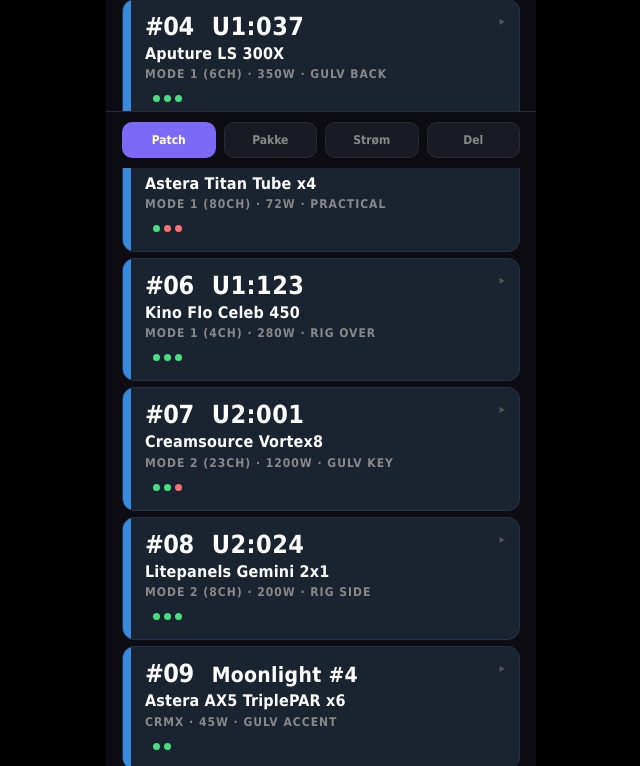
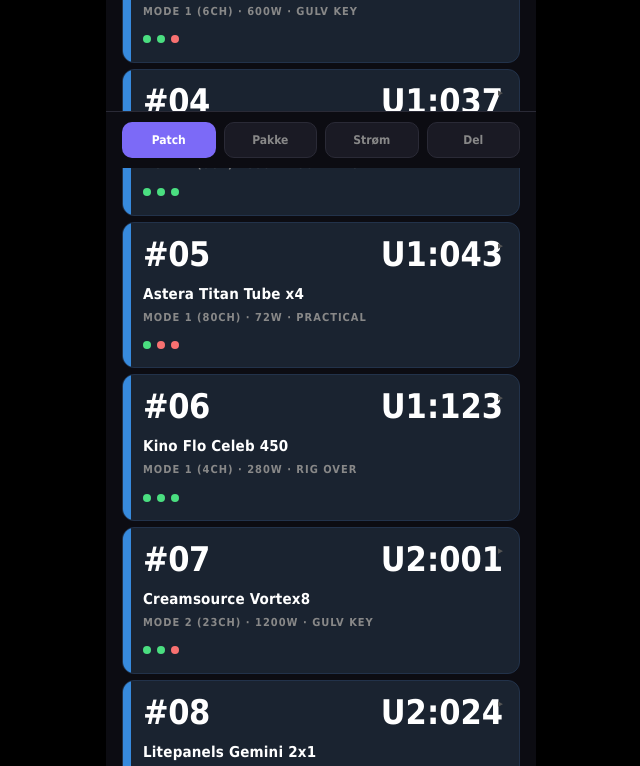
Before and after one commit to TPixel/light-crew, a plain HTML site: page test-app.html in a window 1280 px wide. Shown: the part 632-1398 px from the top of the page, without its empty margins (319-959 px from the left). Drawn offline with Linux system fonts and the light colour scheme.

Commit message:
MAX TYDELIGHED: 34px #01 left, U1:001 right, full row width via space-between

```diff
--- a/test-app.html
+++ b/test-app.html
@@ -50,21 +50,25 @@ body{background:#000;font-family:Tahoma,sans-serif;font-weight:700;color:#fff;di
 .row.cat-styring .row-accent{background:#534AB7}
 .row.cat-grip .row-accent{background:#D85A30}
 
-.row-head{display:flex;align-items:flex-start;padding:14px 14px 14px 22px;cursor:pointer;gap:10px;min-height:60px;position:relative}
+.row-head{display:flex;align-items:flex-start;padding:14px 16px 14px 20px;cursor:pointer;gap:10px;position:relative}
 .row-body{flex:1;min-width:0;display:flex;flex-direction:column;gap:4px}
-.row-id-line{display:flex;align-items:baseline;gap:18px;flex-wrap:wrap;line-height:1}
-.row-num{font-size:25px;letter-spacing:-0.5px;font-weight:700;color:#fff;line-height:1.05}
-.row-num.crmx-name{font-size:21px;letter-spacing:0.3px;color:#fff;font-weight:700;line-height:1.1;word-break:break-word}
-.row-num.dmx{font-size:25px;letter-spacing:0.5px;color:#fff;font-weight:700;line-height:1.05}
-.row-num.qty{font-size:25px;letter-spacing:-0.5px;color:#fff;font-weight:700;line-height:1.05}
-.row-name{font-size:16px;color:#fff;font-weight:700;letter-spacing:.2px;line-height:1.2;overflow:hidden;text-overflow:ellipsis;white-space:nowrap}
-.row-sub{font-size:12px;color:#888;font-weight:700;text-transform:uppercase;letter-spacing:1px;line-height:1.25;overflow:hidden;text-overflow:ellipsis;white-space:nowrap}
-.row-dep-line{margin-top:2px}
-.row-chevron{color:#555;font-size:12px;transition:transform .2s;position:absolute;top:14px;right:14px}
+.row-id-line{display:flex;align-items:baseline;justify-content:space-between;width:100%;font-size:34px;font-weight:700;color:#fff;letter-spacing:-0.5px;line-height:1;margin-bottom:10px}
+.row-num{font-size:34px;letter-spacing:-0.5px;font-weight:700;color:#fff;line-height:1}
+.row-num.crmx-name{font-size:26px;letter-spacing:0.3px;color:#fff;font-weight:700;line-height:1;text-align:right;word-break:break-word;max-width:60%}
+.row-num.dmx{font-size:34px;letter-spacing:0;color:#fff;font-weight:700;line-height:1;text-align:right}
+.row-num.qty{font-size:34px;letter-spacing:-0.5px;color:#fff;font-weight:700;line-height:1;text-align:right}
+.row-name-inline{font-size:22px;font-weight:700;color:#fff;letter-spacing:-0.3px;line-height:1.05;flex:1;min-width:0;overflow:hidden;text-overflow:ellipsis;white-space:nowrap;text-align:left}
+.row-qty{font-size:34px;font-weight:700;color:#fff;letter-spacing:-0.5px;line-height:1;text-align:right;margin-left:12px}
+.row-name{font-size:15px;color:#fff;font-weight:700;letter-spacing:.2px;line-height:1.2;overflow:hidden;text-overflow:ellipsis;white-space:nowrap;margin-bottom:4px}
+.row-sub{font-size:11px;color:#888;font-weight:700;text-transform:uppercase;letter-spacing:1px;line-height:1.25;overflow:hidden;text-overflow:ellipsis;white-space:nowrap}
+.row.cat-styring .row-name{font-size:17px}
+.row.cat-styring .row-sub{font-size:12px}
+.row-dep-line{margin-top:6px}
+.row-chevron{color:#555;font-size:11px;transition:transform .2s;position:absolute;top:16px;right:16px}
 .row.open .row-chevron{transform:rotate(90deg)}
 
-.dep-dots{display:inline-flex;gap:4px;margin-left:8px;vertical-align:middle}
-.dep-dot{width:7px;height:7px;border-radius:50%}
+.dep-dots{display:inline-flex;gap:6px;vertical-align:middle}
+.dep-dot{width:8px;height:8px;border-radius:50%}
 .dep-dot.ok{background:#4ade80}
 .dep-dot.miss{background:#f87171}
 
@@ -468,20 +472,25 @@ function renderList(){
           idLine+='<span class="row-num crmx-name">'+escapeHtml(it.crmxUnit)+'</span>';
         }
       }else if(it.cat==='styring'){
-        idLine+='<span class="row-num">&#9632;</span>';
+        // styring has no big number — leave idLine empty, we'll hide the line
       }else{
-        idLine+='<span class="row-num qty">x'+(it.qty||1)+'</span>';
+        // kabler/stativer/grip: name on left big, qty on right big — no separate name row
+        idLine+='<span class="row-name-inline">'+escapeHtml(it.name)+'</span>';
+        idLine+='<span class="row-qty">x'+(it.qty||1)+'</span>';
       }
 
       var nameLine=escapeHtml(it.name);
 
+      var isQtyOnlyCat = (it.cat==='kabler'||it.cat==='stativer'||it.cat==='grip');
+      var nameHtml = isQtyOnlyCat ? '' : ('<div class="row-name">'+nameLine+'</div>');
+      var subHtml = (isQtyOnlyCat && !it.standalone) ? '' : ('<div class="row-sub">'+sub+'</div>');
       html+='<div class="row cat-'+it.cat+(isOpen?' open':'')+'" data-id="'+it.id+'">'+
         '<div class="row-accent"></div>'+
         '<div class="row-head" onclick="toggleRow('+it.id+')">'+
           '<div class="row-body">'+
-            '<div class="row-id-line">'+idLine+'</div>'+
-            '<div class="row-name">'+nameLine+'</div>'+
-            '<div class="row-sub">'+sub+'</div>'+
+            (idLine?'<div class="row-id-line">'+idLine+'</div>':'')+
+            nameHtml+
+            subHtml+
             (depDots?'<div class="row-dep-line">'+depDots+'</div>':'')+
           '</div>'+
           '<div class="row-chevron">&#9656;</div>'+
```
